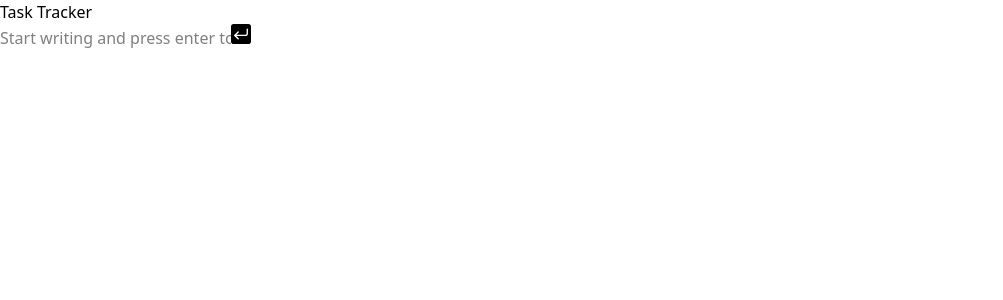
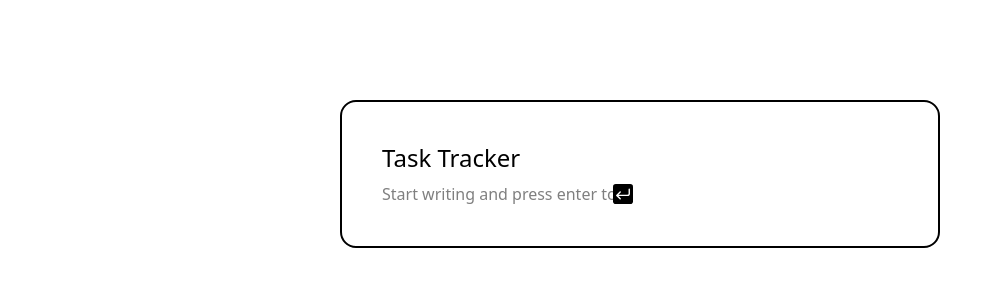
Before and after one commit to maahmoudhamada2/task-tracker, a React (Vite) app in the folder react-version/: page / in a window 1280 px wide. Shown: the top 300 px of the page, without its empty margins (0-1003 px from the left). Built offline with nearby package versions, Linux system fonts and the light colour scheme.

Commit message:
style(react-version): add base style to TaskTracker component

```diff
--- a/react-version/src/TaskTracker/TaskTracker.jsx
+++ b/react-version/src/TaskTracker/TaskTracker.jsx
@@ -8,9 +8,9 @@ export default function TaskTracker() {
   const [, setIsChanged] = useState(false);
 
   return (
-    <article>
-      <header>
-        <h1>Task Tracker</h1>
+    <article className="w-[600px] mx-auto mt-[100px] border-2 p-[2.5rem] rounded-2xl flex flex-col justify-center items-center">
+      <header className="w-full flex flex-wrap">
+        <h1 className="w-full text-2xl mb-[0.5rem]">Task Tracker</h1>
         <TaskField
           setTasksList={setTasksList}
           setTaskId={setTaskId}
```
